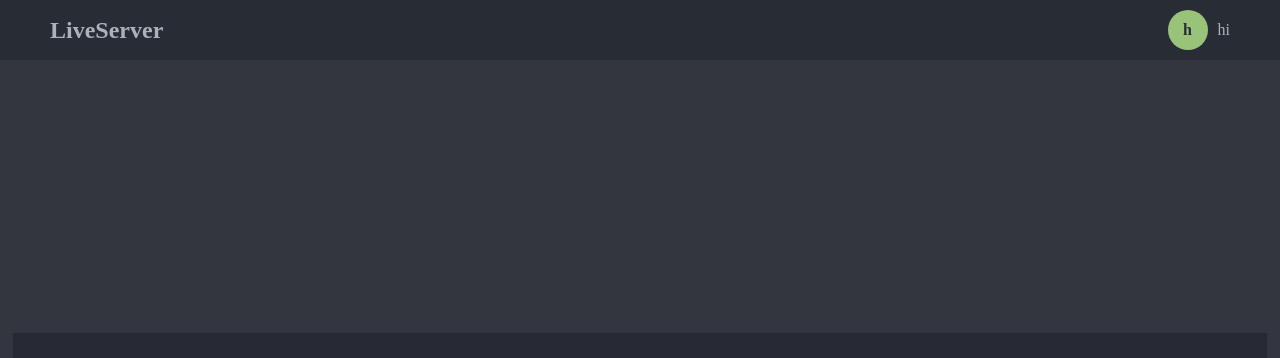
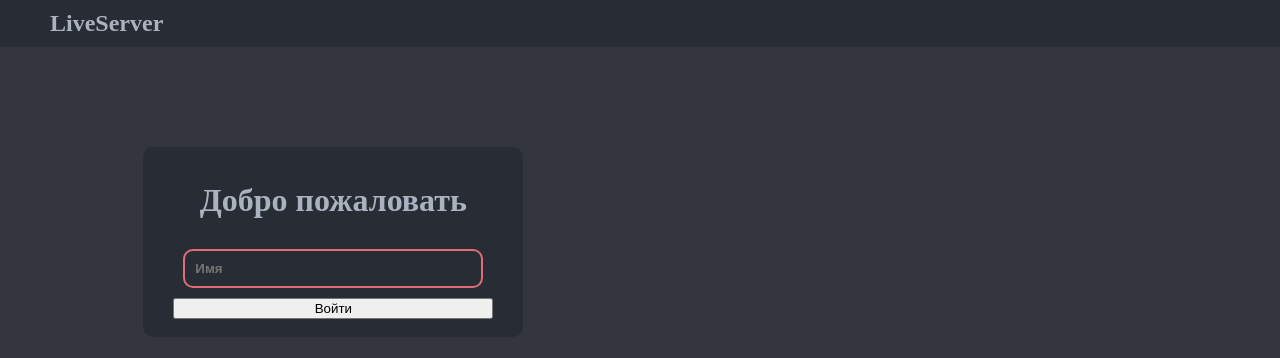
Before and after one commit to TheNofis/liveview-frontend, a Next.js app: page / in a window 1280 px wide. Shown: the top 358 px of the page. Built offline with nearby package versions, Linux system fonts and the light colour scheme; no server answers.

Commit message:
add to page

```diff
--- a/src/app/page.js
+++ b/src/app/page.js
@@ -3,23 +3,22 @@
 import { useEffect, useState, useRef } from "react";
 import { io } from "socket.io-client";
 
-import Welcome from "./components/Welcome";
 import Header from "./components/Header";
-import CodeBlockList from "./components/CodeBlockList";
+
+import CodePage from "./page/CodePage";
+import WelcomePage from "./page/WelcomePage";
 
 export default function Home() {
   const [socket, setSocket] = useState(io("localhost:3001"));
   const [codeData, setCodeData] = useState(null);
-  const [username, setUsername] = useState("hi");
+  const [conectionInfo, setConnectionInfo] = useState(null);
   const [userData, setUserData] = useState(null);
 
   const iframe = useRef(null);
 
   useEffect(() => {
-    socket.on("connect", () => {
-      socket.emit("clientConnect", socket.id);
-      console.log("connect");
-    });
+    socket.on("connect", () => socket.emit("registerClient", socket.id));
+    socket.on("connectInfo", (data) => setConnectionInfo(data));
 
     socket.on("fileContent", (data) => {
       if (codeData == null) return setCodeData(data);
@@ -29,31 +28,23 @@ export default function Home() {
         dataNow[key] = data[key];
         setCodeData(dataNow);
 
-        // Update iframe code
+        // Update iframe page
         if (!iframe?.current?.contentWindow?.location) return;
         iframe.current.src += "";
       });
     });
-    socket.on("connectInfo", (data) => {
-      setUserData(data);
-    });
+    socket.on("userData", (data) => setUserData(data));
   });
 
   return (
     <div className="container">
-      <Header username={username} />
+      <Header username={userData?.username} />
 
-      <div className="codeblock-list">
-        {codeData != null ? <CodeBlockList codeData={codeData} /> : <></>}
-      </div>
-      <div class="iframe">
-        <iframe
-          src="http://localhost:3002"
-          ref={iframe}
-          width="100%"
-          height="100%"
-        />
-      </div>
+      {userData == null && socket != null ? (
+        <WelcomePage socket={socket} />
+      ) : (
+        <CodePage codeData={codeData} username={userData?.username} />
+      )}
     </div>
   );
 }
--- /dev/null
+++ b/src/app/page/CodePage.js
@@ -0,0 +1,19 @@
+import CodeBlockList from "../components/CodeBlockList";
+
+export default function CodePage() {
+  return (
+    <>
+      <div className="codeblock-list">
+        {codeData != null ? <CodeBlockList codeData={codeData} /> : <></>}
+      </div>
+      <div className="iframe">
+        <iframe
+          src="http://localhost:3002"
+          ref={iframe}
+          width="100%"
+          height="100%"
+        />
+      </div>
+    </>
+  );
+}
--- /dev/null
+++ b/src/app/page/WelcomePage.js
@@ -0,0 +1,26 @@
+import { useState } from "react";
+
+export default function WelcomePage({ socket }) {
+  const [inputValue, setInputValue] = useState();
+
+  const handleSubmit = (e) => {
+    e.preventDefault();
+    socket.emit("setUsername", inputValue);
+  };
+
+  return (
+    <form className="welcome">
+      <h1 className="welcome__title">Добро пожаловать</h1>
+      <input
+        className="welcome__input"
+        type="text"
+        placeholder="Имя"
+        onChange={(e) => setInputValue(e.target.value)}
+        required
+      />
+      <button className="welcome__button" onClick={handleSubmit}>
+        Войти
+      </button>
+    </form>
+  );
+}
```
